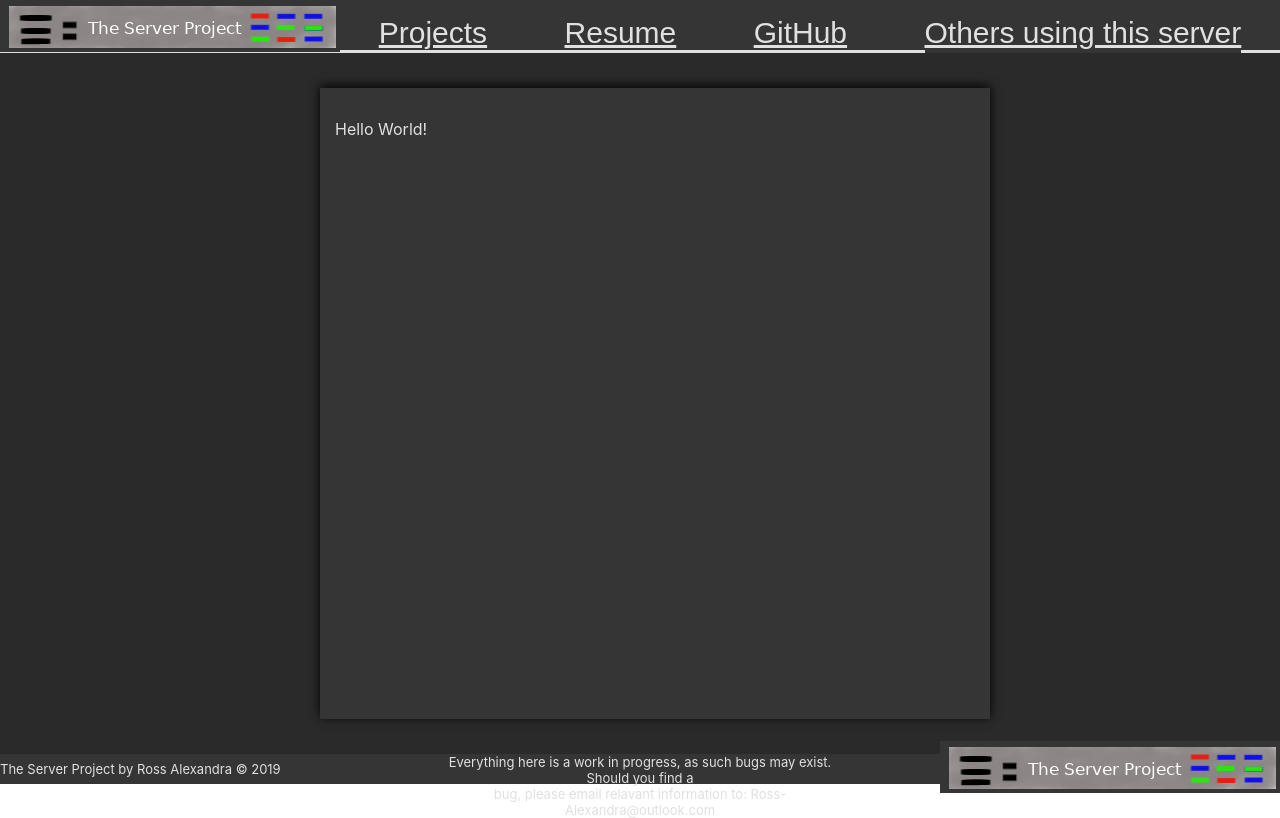
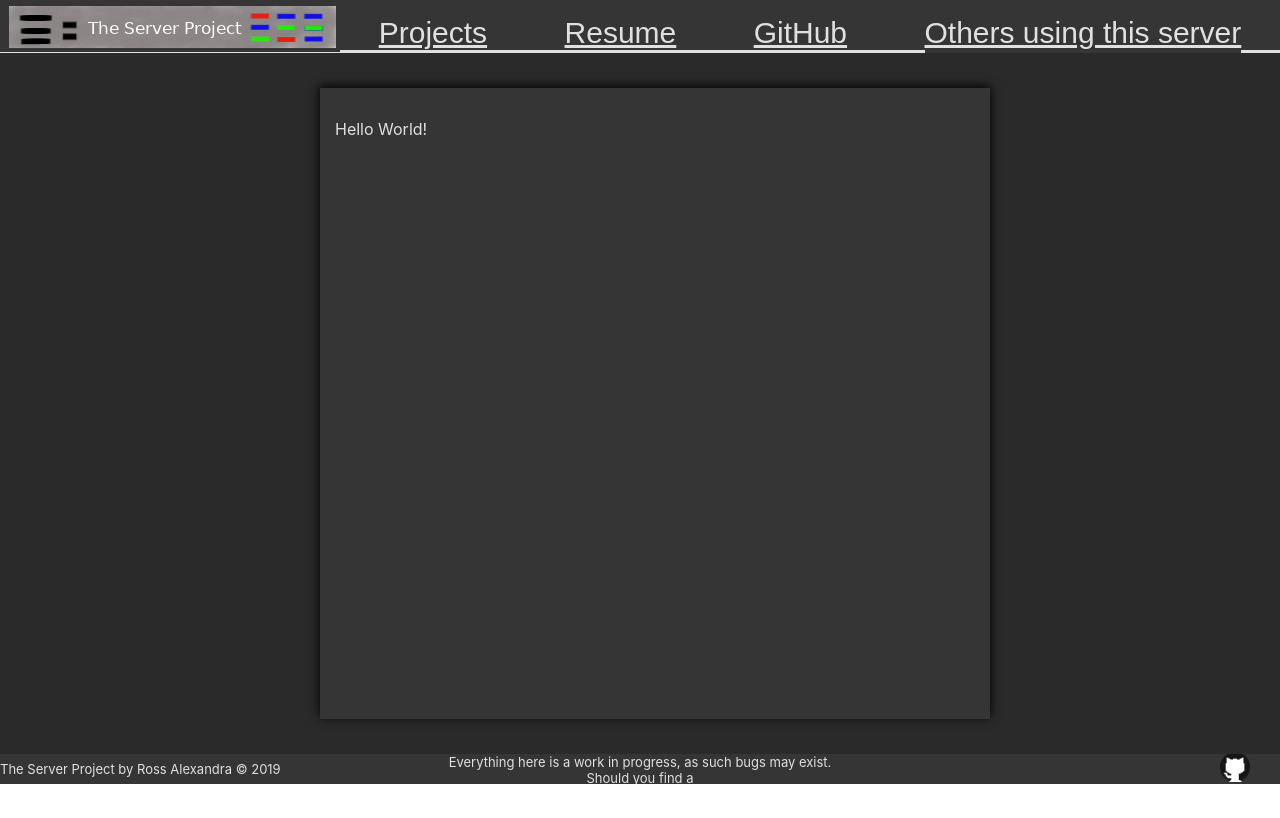
Before and after one commit to theserverproject/BaseSite, a React (Create React App) app in the folder theserverproject/: page / in a window 1280 px wide. Built offline with nearby package versions, Linux system fonts and the light colour scheme.

Commit message:
footer - improved overall look of the footer.

```diff
--- a/theserverproject/src/pages/Home/components/Footer/Footer.css
+++ b/theserverproject/src/pages/Home/components/Footer/Footer.css
@@ -5,6 +5,8 @@
     height: var(--footer-height);
     background-color: var(--text-bg-color);
     display: flex;
+    max-width: 100vw;
+    overflow: auto;
 }
 
 /* Footer Classes */
@@ -36,3 +38,9 @@
     margin: 0px;
     font-size: 13px;
 }
+
+.gh-logo {
+    max-height: var(--footer-height);
+    max-width: var(--footer-height);
+    margin-right:30px;
+}
--- a/theserverproject/src/pages/Home/components/Footer/Footer.js
+++ b/theserverproject/src/pages/Home/components/Footer/Footer.js
@@ -15,7 +15,7 @@ const Footer = (props) => {
                 <p className="footer-text">bug, please email relavant information to: Ross-Alexandra@outlook.com</p>
             </div>
             <div className="footer-right-pane">
-                <Image image="logo.png" imageLink="http://" />
+                <Image imageClassOverride={ "gh-logo" } image="ghmark.png" imageLink="https://github.com/theserverproject/BaseSite" linkNewTab={ true } fallbackText="Github"/>
             </div>
         </footer>
     );
```
Also changed, not shown: theserverproject/public/ghmark.png (added).
